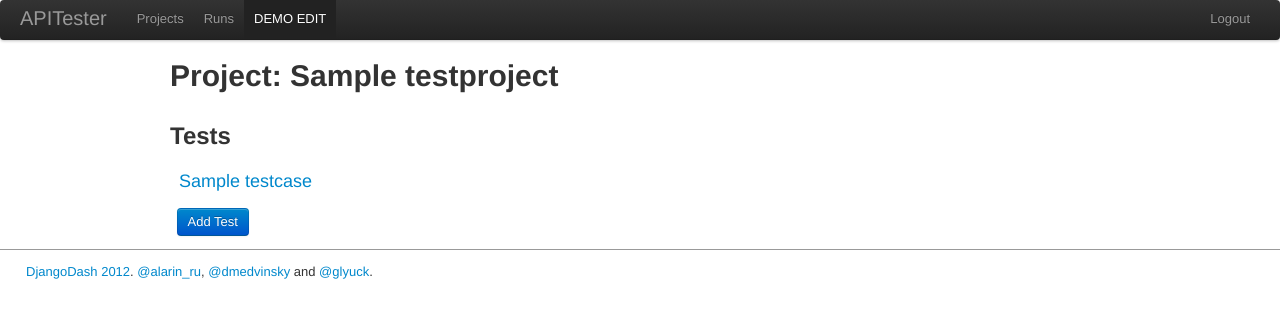
After one commit to elegion/djangodash2012, a Django app: template templates/fortuitus/feditor/project.html in a window 1280 px wide. The commit adds this page. Shown: the top 318 px of the page. Run offline with Django 3.2, Linux system fonts and the light colour scheme; the template is opened without the code that fills it: values that come from a table or form of the project are taken from there, others are empty; tables that the repository leaves empty hold one stand-in row (values such as "Sample post"); parts of the project's set-up code (start-up, migrations or seed data) failed here and were passed over; some libraries are stand-ins or nearby versions.

Commit message:
[+] basic project page and testcase page

```diff
--- a/fortuitus/feditor/demo_data.json
+++ b/fortuitus/feditor/demo_data.json
@@ -1 +1 @@
-[{"pk": 1, "model": "feditor.testproject", "fields": {"base_url": "http://api.twitter.com/1/", "common_params": "{}", "company": 1, "slug": "Twitter", "name": "Twitter"}}, {"pk": 1, "model": "feditor.testcase", "fields": {"project": 1, "slug": "user_timeline", "name": "user_timeline"}}, {"pk": 1, "model": "feditor.testcasestep", "fields": {"url": "statuses/user_timeline", "testcase": 1, "params": "{\"screen_name\": {\"value\": \"alarin_ru\", \"class\": \"PlainValue\", \"module\": \"fortuitus.feditor.params\"}}", "order": 1, "method": "get"}}, {"pk": 1, "model": "fcore.company", "fields": {"slug": "demo", "name": "demo"}}, {"pk": 1, "model": "fcore.fortuitusprofile", "fields": {"company": 1, "user": 1}}]
+[{"pk": 1, "model": "feditor.testproject", "fields": {"base_url": "http://api.twitter.com/1/", "common_params": "{}", "company": 1, "slug": "twitter", "name": "Twitter"}}, {"pk": 1, "model": "feditor.testcase", "fields": {"project": 1, "slug": "user-timeline", "name": "user_timeline"}}, {"pk": 2, "model": "feditor.testcase", "fields": {"project": 1, "slug": "post-tweet", "name": "post tweet"}}, {"pk": 1, "model": "feditor.testcasestep", "fields": {"url": "statuses/user_timeline", "testcase": 1, "params": "{\"count\": {\"symbols\": \"0123456789\", \"length\": 1, \"class\": \"RandomValue\", \"module\": \"fortuitus.feditor.params\"}, \"trim_user\": {\"value\": \"true\", \"class\": \"PlainValue\", \"module\": \"fortuitus.feditor.params\"}, \"screen_name\": {\"value\": \"alarin_ru\", \"class\": \"PlainValue\", \"module\": \"fortuitus.feditor.params\"}}", "order": 1, "method": "get"}}, {"pk": 2, "model": "feditor.testcasestep", "fields": {"url": "statuses/update", "testcase": 2, "params": "{\"status\": {\"symbols\": \"0123456789 \", \"length\": 100, \"class\": \"RandomValue\", \"module\": \"fortuitus.feditor.params\"}}", "order": 0, "method": "post"}}, {"pk": 3, "model": "feditor.testcasestep", "fields": {"url": "statuses/user_timeline.json", "testcase": 2, "params": "", "order": 1, "method": "get"}}, {"pk": 1, "model": "fcore.company", "fields": {"slug": "demo", "name": "demo"}}, {"pk": 1, "model": "fcore.fortuitusprofile", "fields": {"company": 1, "user": 1}}]
--- a/fortuitus/feditor/models.py
+++ b/fortuitus/feditor/models.py
@@ -42,7 +42,7 @@ class TestCase(models_base.TestCase):
      * Check last tweet is the one that was posted in step 1.
 
     """
-    project = models.ForeignKey(TestProject)
+    project = models.ForeignKey(TestProject, related_name='testcases')
 
     def __unicode__(self):
         return self.name
--- /dev/null
+++ b/fortuitus/feditor/urls.py
@@ -0,0 +1,7 @@
+from django.conf.urls import patterns, url
+
+
+urlpatterns = patterns('fortuitus.feditor.views',
+    url(r'^(?P<company>[\w\d-]+)/(?P<project>[\w\d-]+)$', 'project', name='feditor_project'),
+    url(r'^(?P<company>[\w\d-]+)/(?P<project>[\w\d-]+)/(?P<test>[\w\d-]+)/$', 'testcase', name='feditor_testcase'),
+)
--- a/fortuitus/settings.py
+++ b/fortuitus/settings.py
@@ -167,6 +167,9 @@ import djcelery
 djcelery.setup_loader()
 BROKER_URL = 'django://'
 
+from unidecode import unidecode
+AUTOSLUG_SLUGIFY_FUNCTION = lambda s: unidecode(s.lower()).replace(' ', '-').replace('_', '-')
+
 
 try:
     from settings_local import *
--- a/fortuitus/urls.py
+++ b/fortuitus/urls.py
@@ -5,8 +5,9 @@ from django.contrib import admin
 admin.autodiscover()
 
 urlpatterns = patterns('',
+    url(r'^admin/', include(admin.site.urls)),
     url(r'', include('fortuitus.fcore.urls')),
+    url(r'', include('fortuitus.feditor.urls')),
+#    url(r'^admin/doc/', include('django.contrib.admindocs.urls')),
 
-#    url(r'^admin/doc/', include('django.contrib.admindocs.urls')),
-    url(r'^admin/', include(admin.site.urls)),
 )
--- a/my_static/css/main.css
+++ b/my_static/css/main.css
@@ -0,0 +1,45 @@
+.footer {
+    border-top: 1px solid #999;
+    padding: 1em 2em;
+    margin: 1em 0 0 0;
+}
+
+h2 {
+    margin: 1em 0 0.5em 0;
+}
+
+.add-test {
+    margin: 0 0 0 0.5em;
+}
+
+.testcases {
+    margin: 0 0.5em;
+    font-size: 18px;
+}
+    .testcases li {
+        list-style: none;
+        margin: 1em 0;
+    }
+
+.teststeps {
+    margin-top: 1.5em;
+}
+    .teststeps li {
+        font-size: 18px; /*@baseFontSize * 1.4 */
+        margin-top: 1em;
+    }
+    .teststeps li .method {
+        color: #999;
+    }
+    .teststeps li span {
+        font-size: 15px; /*@baseFontSize * 1.2 */
+        vertical-align: top;
+    }
+        .teststeps li .params {
+            list-style: none;
+            margin-top: 0.7em;
+        }
+            .teststeps li .params li {
+                font-size: 13px; /*@baseFontSize*/
+                margin-top: 0.5em;
+            }
--- a/requirements.txt
+++ b/requirements.txt
@@ -5,6 +5,7 @@ factory_boy==1.2.0
 
 south==0.7.6
 django-autoslug==1.5.0
+unidecode
 django-jsonfield==0.8.11
 
 django-compressor==1.2
--- a/templates/base.html
+++ b/templates/base.html
@@ -4,7 +4,7 @@
   <head>
     <meta charset="utf-8">
     <meta http-equiv="X-UA-Compatible" content="IE=edge,chrome=1">
-    <title>{% block pagetitle %}{% endblock %}</title>
+    <title>{% block pagetitle %}APITester{% endblock %}</title>
     {% compress css %}
     <link rel="stylesheet" href="{{ STATIC_URL }}css/lib/bootstrap/css/bootstrap.css">
     <link rel="stylesheet" href="{{ STATIC_URL }}css/main.css">
--- /dev/null
+++ b/templates/fortuitus/feditor/project.html
@@ -0,0 +1,20 @@
+{% extends 'site_base.html' %}
+{% block content %}
+    <header class="subhead" id="overview">
+    <h1>Project: {{ project.name }}</h1>
+    </header>
+
+    <h2>Tests</h2>
+
+
+    <ul class="testcases">
+    {% for tc in project.testcases.all %}
+        <li>
+            <a href="{% url feditor_testcase company=project.company.slug project=project.slug test=tc.slug %}">
+            {{ tc.name }}
+        </a></li>
+    {% endfor %}
+    </ul>
+
+    <button class="add-test btn btn-primary">Add Test</button>
+{% endblock %}
--- a/templates/site_base.html
+++ b/templates/site_base.html
@@ -1,5 +1,28 @@
 {% extends "base.html" %}
 
 {% block body %}
+  <div class="navbar">
+  <div class="navbar-inner">
+      <div class="container">
+          <a class="brand" href="#">
+              APITester
+          </a>
+          <ul class="nav">
+              <li><a href="#">Projects</a></li>
+              <li><a href="#">Runs</a></li>
+              <li class="active"><a href="{% url feditor_project company='demo' project='twitter' %}">DEMO EDIT</a></li>
+          </ul>
+          <ul class="nav pull-right">
+              <li><a href="#">Logout</a></li>
+          </ul>
+      </div>
+  </div>
+  </div>
+  <div class="container">
   {% block content %}{% endblock %}
+  </div>
+  <footer class="footer">
+    <p><a href="http://djangodash.com">DjangoDash 2012</a>.
+        <a href="https://twitter.com/alarin_ru">@alarin_ru</a>, <a href="https://twitter.com/dmedvinsky">@dmedvinsky</a> and <a href="https://twitter.com/glyuck">@glyuck</a>.</p>
+  </footer>
 {% endblock %}
```
Also changed, not shown: fortuitus/feditor/views.py (added, +19 -0 lines), templates/fortuitus/feditor/testcase.html (added, +24 -0 lines), 1 other file.
